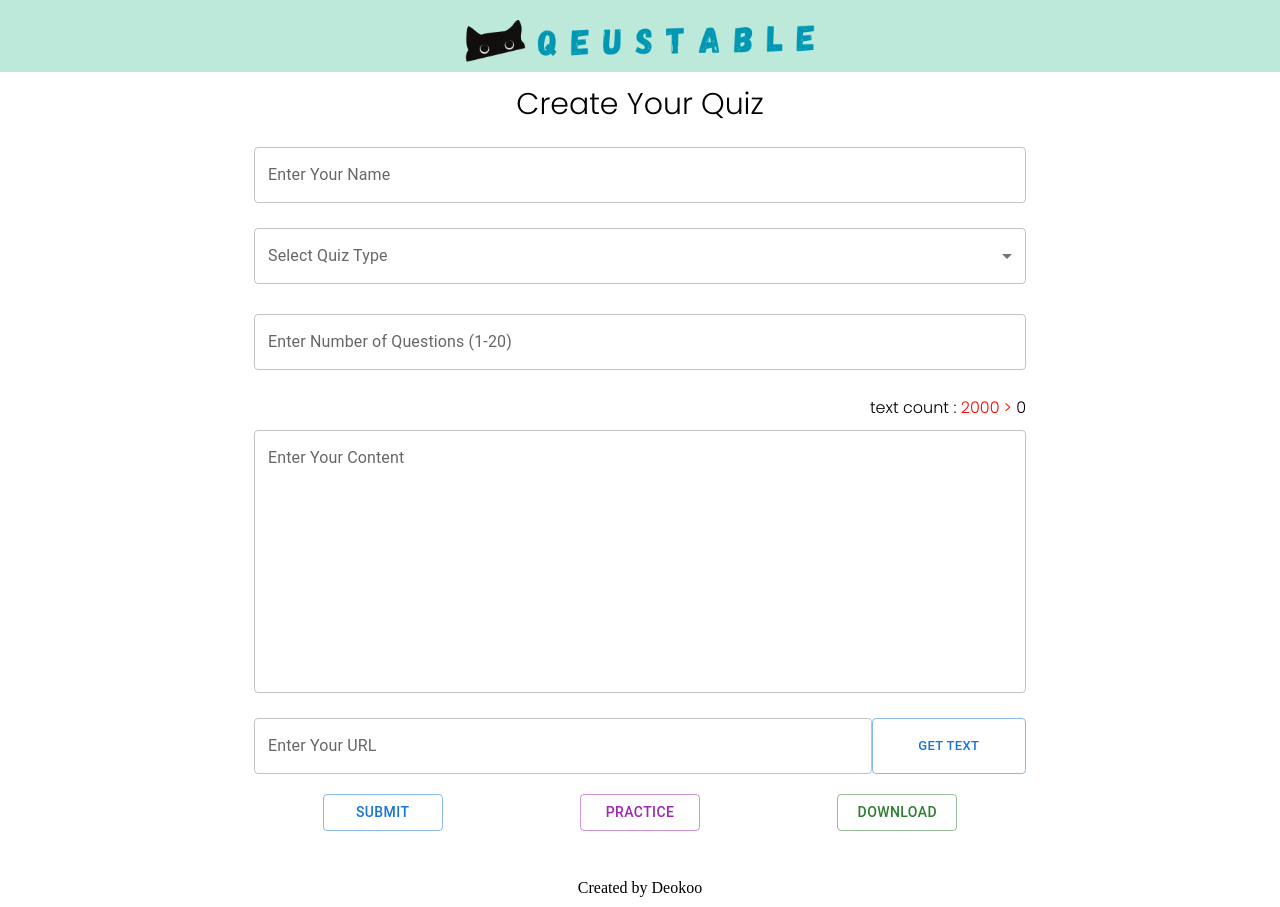
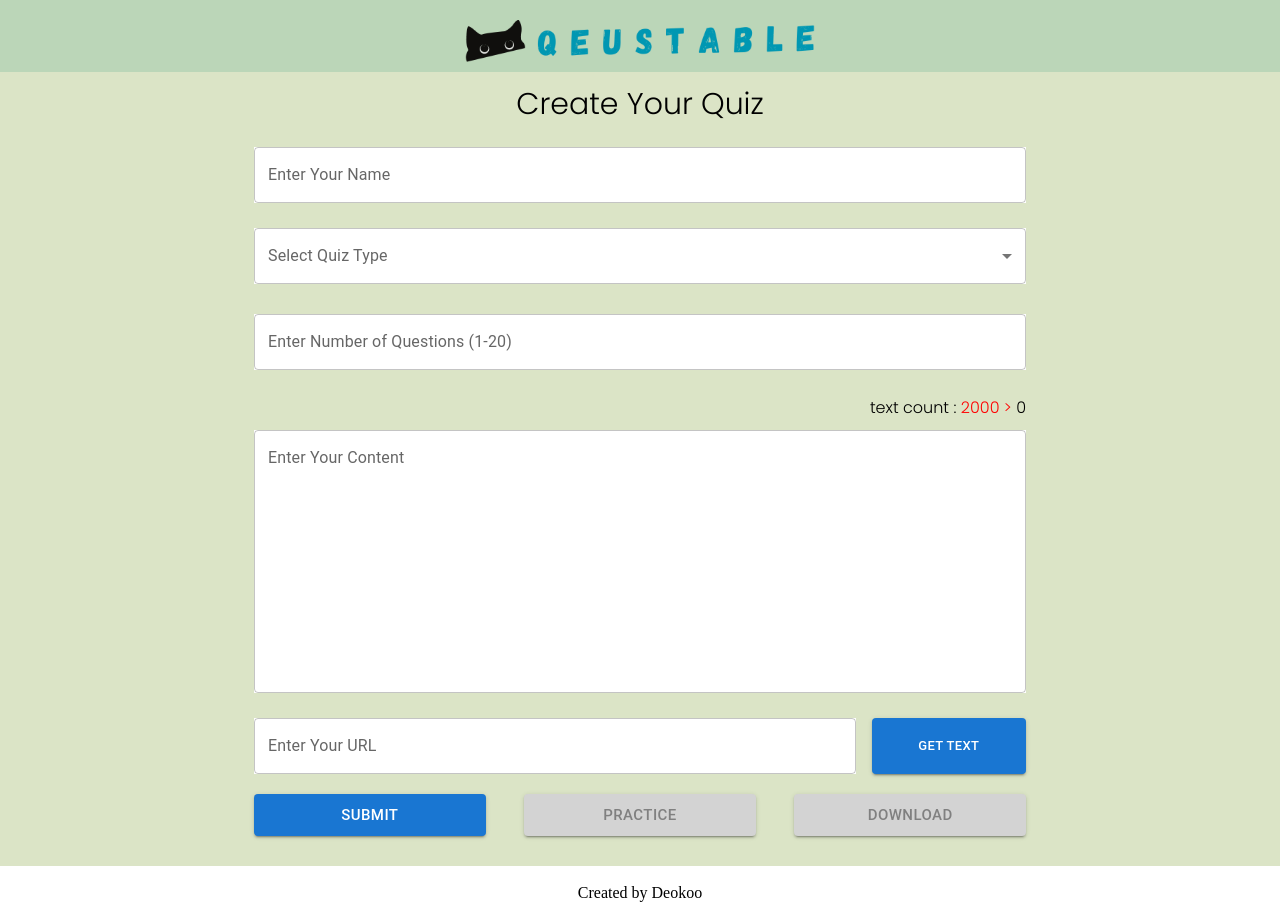
Before and after one commit to dukuaris/ai-quiz-maker, a React (Vite) app in the folder client/: page / in a window 1280 px wide. Built offline with nearby package versions, Linux system fonts and the light colour scheme.

Commit message:
Revised the Quiz component for Matching quiz and Improve UI

```diff
--- a/client/src/components/Footer.jsx
+++ b/client/src/components/Footer.jsx
@@ -3,7 +3,6 @@ const Footer = () => {
 		<div
 			style={{
 				textAlign: 'center',
-				marginBottom: 10,
 			}}
 		>
 			Created by{' '}
--- a/client/src/pages/Home.jsx
+++ b/client/src/pages/Home.jsx
@@ -1,4 +1,4 @@
-import { useState, useRef } from 'react'
+import { useState, useEffect } from 'react'
 import { useNavigate } from 'react-router'
 import { Button, TextField, MenuItem } from '@mui/material'
 import { LoadingButton } from '@mui/lab'
@@ -30,9 +30,19 @@ const Home = () => {
 	const [loading, setLoading] = useState(false)
 	const [crawling, setCrawling] = useState(false)
 	const [wordCount, setWordCount] = useState(0)
+	const [ready, setReady] = useState(false)
+	const [activeColor, setActiveColor] = useState('')
+
+	useEffect(() => {
+		if (!ready) {
+			setActiveColor('grey')
+		} else {
+			setActiveColor('')
+		}
+	}, [ready])
 
 	const handleSubmit = async () => {
-		if (questions.length > 0) {
+		if (ready) {
 			dispatch(resetScore())
 			dispatch(setUnit(0))
 			dispatch(setQuestions([]))
@@ -64,6 +74,7 @@ const Home = () => {
 					const data = await response.json()
 					if (data.results != undefined) {
 						dispatch(setQuestions(data.results))
+						setReady(true)
 					} else {
 						throw new Error()
 					}
@@ -124,6 +135,7 @@ const Home = () => {
 				<div className="settings__select">
 					{error && <ErrorMessages>Please Fill all the fields</ErrorMessages>}
 					<TextField
+						className="input-box"
 						style={{ marginBottom: 25 }}
 						name="name"
 						label="Enter Your Name"
@@ -131,6 +143,7 @@ const Home = () => {
 						onChange={(e) => dispatch(setName(e.target.value))}
 					/>
 					<TextField
+						className="input-box"
 						select
 						label="Select Quiz Type"
 						value={type}
@@ -145,6 +158,7 @@ const Home = () => {
 						))}
 					</TextField>
 					<TextField
+						className="input-box"
 						style={{ marginBottom: 25 }}
 						name="unit"
 						label="Enter Number of Questions (1-20)"
@@ -158,6 +172,7 @@ const Home = () => {
 						</p>
 					</div>
 					<TextField
+						className="input-box"
 						style={{ marginBottom: 25 }}
 						name="content"
 						label="Enter Your Content"
@@ -169,15 +184,15 @@ const Home = () => {
 					/>
 					<div className="url">
 						<TextField
+							className="input-box url-box"
 							name="url"
-							className="url-box"
 							label="Enter Your URL"
 							variant="outlined"
 							onChange={handleChange}
 						/>
 						<LoadingButton
 							className="url-button"
-							variant="outlined"
+							variant="contained"
 							color="primary"
 							size="small"
 							loading={crawling}
@@ -186,38 +201,42 @@ const Home = () => {
 							Get Text
 						</LoadingButton>
 					</div>
-					<div className="controls">
+					<div className="home-controls">
 						<LoadingButton
-							variant="outlined"
-							color={`${questions.length > 0 ? 'error' : 'primary'}`}
-							size="medium"
-							style={{ width: 120 }}
+							className="control-button"
+							variant="contained"
+							color={`${ready ? 'error' : 'primary'}`}
+							size="large"
 							loading={loading}
 							onClick={handleSubmit}
 						>
-							{questions.length > 0 ? 'Clear' : 'Submit'}
+							{ready ? 'Clear' : 'Submit'}
 						</LoadingButton>
 						<Button
-							variant="outlined"
+							className="control-button"
+							variant="contained"
 							color="secondary"
-							size="medium"
-							style={{ width: 120 }}
-							onClick={
-								questions.length > 0 ? () => navigate('/quiz') : () => {}
-							}
+							sx={{
+								color: activeColor,
+								border: activeColor,
+								background: 'light' + activeColor,
+							}}
+							size="large"
+							onClick={ready ? () => navigate('/quiz') : () => {}}
 						>
 							Practice
 						</Button>
 						<Button
-							variant="outlined"
+							className="control-button"
+							variant="contained"
 							color="success"
-							size="medium"
-							style={{ width: 120 }}
-							onClick={
-								questions.length > 0
-									? () => createSheet(questions, name)
-									: () => {}
-							}
+							sx={{
+								color: activeColor,
+								border: activeColor,
+								background: 'light' + activeColor,
+							}}
+							size="large"
+							onClick={ready ? () => createSheet(questions, name) : () => {}}
 						>
 							Download
 						</Button>
--- a/client/src/pages/Quiz.jsx
+++ b/client/src/pages/Quiz.jsx
@@ -17,11 +17,21 @@ const Quiz = () => {
 	}, [])
 
 	useEffect(() => {
+		let incorrect_answers = []
+		if (questions[currQues].type === 'matching') {
+			questions.map((question, i) => {
+				if (currQues !== i) {
+					incorrect_answers.push(question.correct_answer)
+				}
+			})
+		} else {
+			incorrect_answers = [...questions[currQues]?.incorrect_answers]
+		}
 		setOptions(
 			questions &&
 				handleShuffle([
 					questions[currQues]?.correct_answer,
-					...questions[currQues]?.incorrect_answers,
+					...incorrect_answers,
 				])
 		)
 	}, [currQues, questions])
@@ -33,11 +43,11 @@ const Quiz = () => {
 	return (
 		<div className="quiz">
 			<br />
-			<span className="subtitle">Welcome, {name}</span>
+			<span className="subtitle">Go! {name}</span>
 			{questions ? (
 				<>
 					<div className="quizInfo">
-						<span>{questions[currQues].category}</span>
+						<span>{questions[currQues].type}</span>
 						<span>
 							{/* {questions[currQues].difficulty} */}
 							Score : {score}/{questions.length}
--- a/client/src/styles/App.css
+++ b/client/src/styles/App.css
@@ -20,7 +20,7 @@ a {
 .app {
 	min-height: 98.5vh;
 	border: 8px solid #39445a93;
-	/* background-color: white; */
+	/* background-color: yellow; */
 	margin: 5px;
 	padding: 5px;
 }
@@ -42,8 +42,8 @@ a {
 	display: flex;
 	flex-direction: column;
 	align-items: center;
-	background-color: rgb(189, 233, 218);
-	/* background-color: rgb(239, 193, 129); */
+	background-color: #bbd6b8;
+	/* background-color: rgb(189, 233, 218); */
 }
 
 .divider {
@@ -89,11 +89,13 @@ a {
 }
 
 .singleOption {
+	cursor: pointer;
 	width: 46%;
 	height: 65px;
 	font-size: large;
 	padding: 5px 10px;
 	margin: 10px;
+	border-radius: 10px;
 	box-shadow: 0 0 2px black;
 	overflow: visible;
 }
--- a/client/src/styles/Home.css
+++ b/client/src/styles/Home.css
@@ -1,6 +1,7 @@
 .content {
 	display: flex;
 	justify-content: space-around;
+	background-color: #dbe4c6;
 }
 
 .settings {
@@ -19,14 +20,19 @@
 	padding: 8px;
 }
 
+.input-box {
+	background-color: white;
+}
+
 .url {
 	display: flex;
 	width: auto;
 	margin-bottom: 20px;
+	justify-content: space-between;
 }
 
 .url-box {
-	width: 80%;
+	width: 78%;
 }
 
 .url-button {
@@ -42,6 +48,15 @@
 
 .count {
 	width: fit-content;
+}
+
+.home-controls {
+	display: flex;
+	justify-content: space-between;
+}
+
+.home-controls > * {
+	width: 30%;
 }
 
 @media (max-width: 600px) {
--- a/client/src/styles/Quiz.css
+++ b/client/src/styles/Quiz.css
@@ -3,12 +3,14 @@
 	flex-direction: column;
 	align-items: center;
 	font-family: 'Poppins', sans-serif;
+	background-color: #dbe4c6;
 }
 
 .subtitle {
 	font-size: 20px;
-	border: 1px solid rgb(117, 117, 117);
-	box-shadow: 4px 4px 2px rgb(136, 133, 133);
+	font-style: italic;
+	/* border: 1px solid rgb(117, 117, 117); */
+	/* box-shadow: 4px 4px 2px rgb(136, 133, 133); */
 	padding: 5px 10px;
 	margin-bottom: 5px;
 }
--- a/client/src/utils/createSheet.js
+++ b/client/src/utils/createSheet.js
@@ -2,6 +2,7 @@ import { read, utils, writeFileXLSX } from 'xlsx'
 
 const createSheet = (questions, name) => {
 	let quizzes = []
+
 	const object_list = [
 		'category',
 		'type',
```
Also changed, not shown: 1 other file (tests, documents, lock files or other folders).
